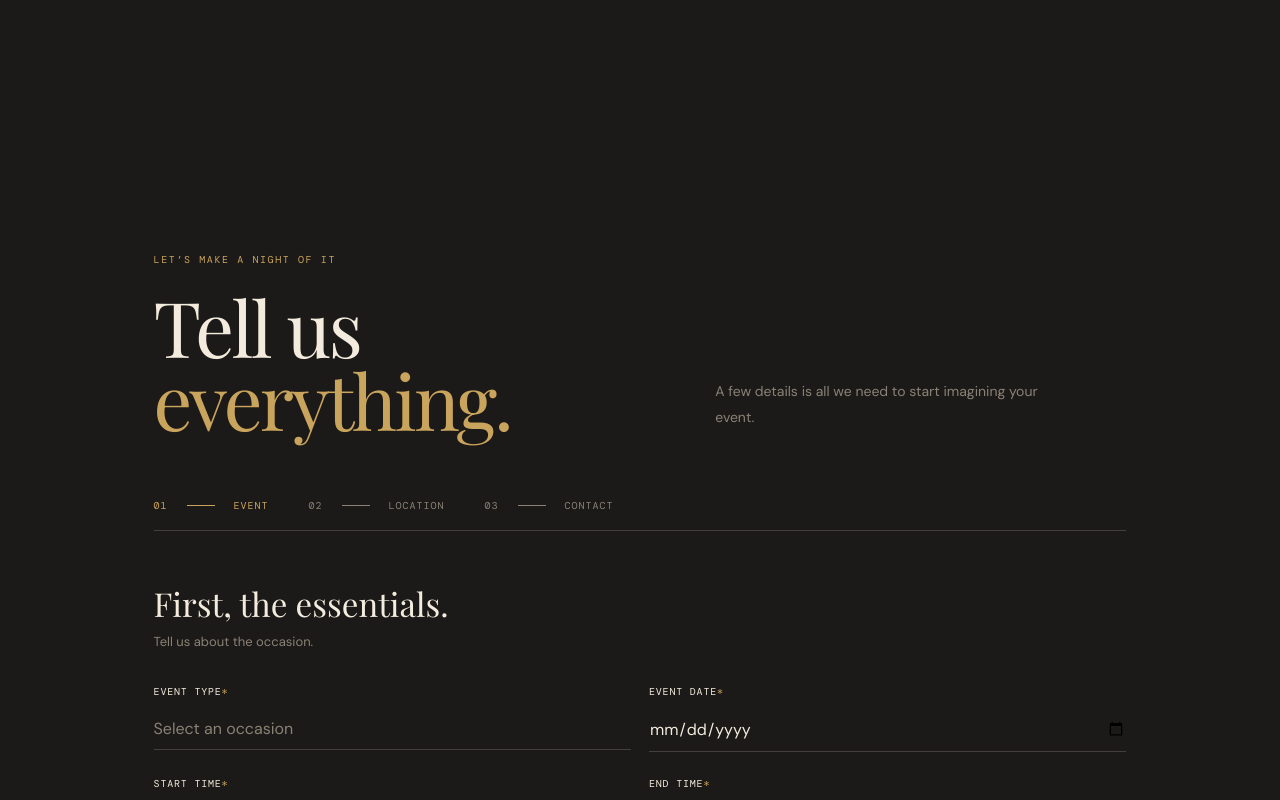
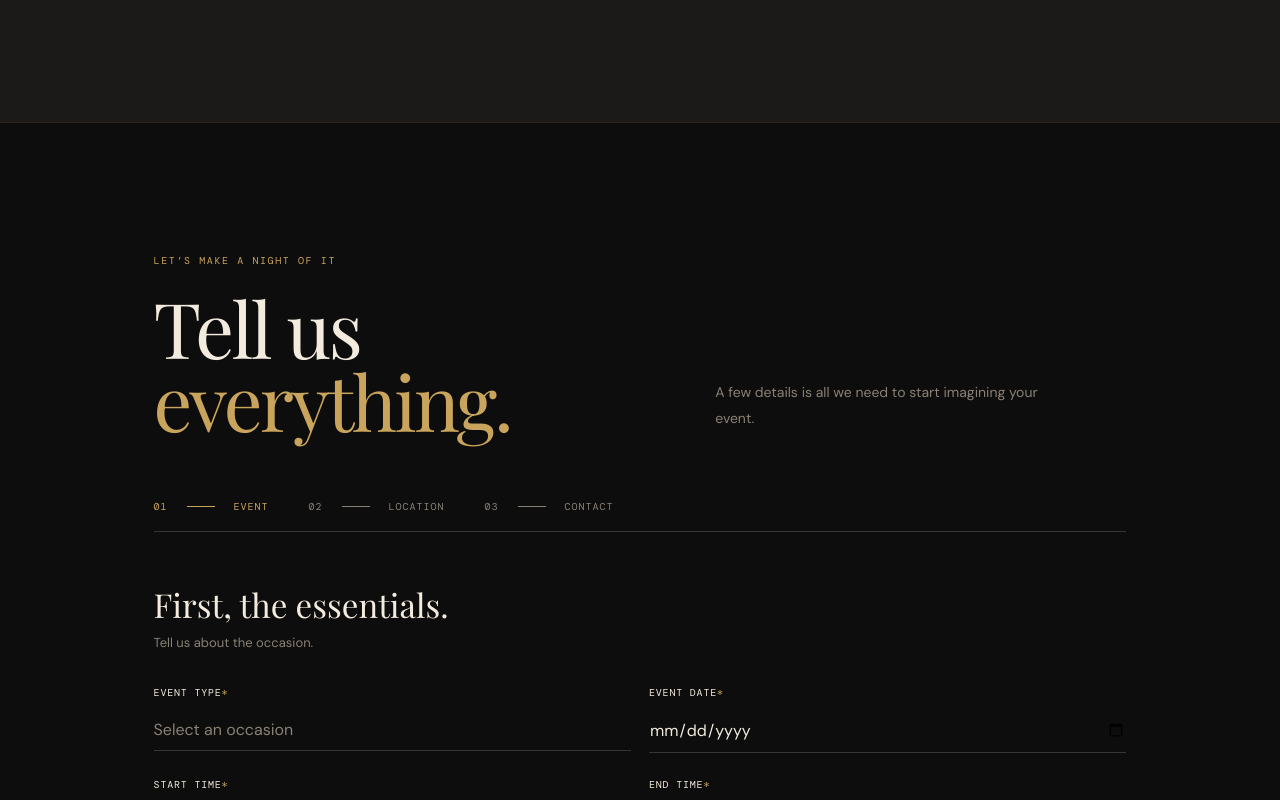
Before and after one commit to AstridBonoan/midnight_luxery.io, a React (Vite) app: page / in a window 1280 px wide. Shown: the part 5320-6120 px from the top of the page. Built offline with nearby package versions, Linux system fonts and the light colour scheme; a web font is replaced by a local one.

Commit message:
Separate FAQ and booking section colors

```diff
--- a/src/App.css
+++ b/src/App.css
@@ -78,7 +78,7 @@ h2 { font-size:clamp(46px,6vw,84px); line-height:.94; margin-bottom:0; }
 .about-copy h2 { margin-bottom:40px; }
 .about-copy > p { margin-bottom:18px; }
 .about-copy .text-link { margin-top:22px; }
-.booking { background:var(--espresso); }
+.booking { background:var(--black); border-top:1px solid rgba(201,164,92,.16); }
 .steps { border-bottom:1px solid var(--line); display:flex; gap:40px; margin-bottom:50px; padding-bottom:18px; }
 .steps span { color:var(--taupe); font-family:'DM Mono'; font-size:10px; letter-spacing:.1em; text-transform:uppercase; }
 .steps span.active { color:var(--gold); }
```
Also changed, not shown: 4 other files (tests, documents, lock files or other folders).
